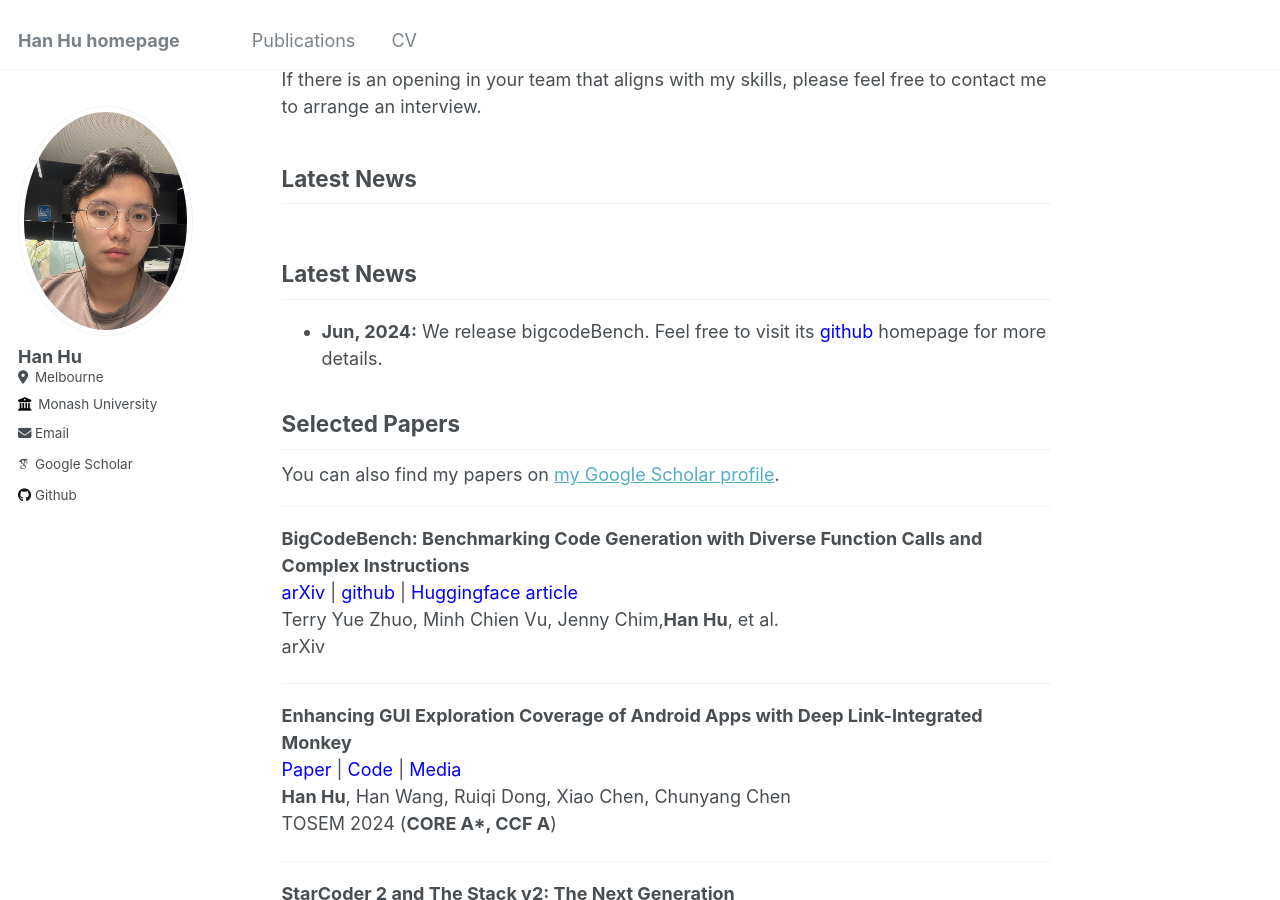
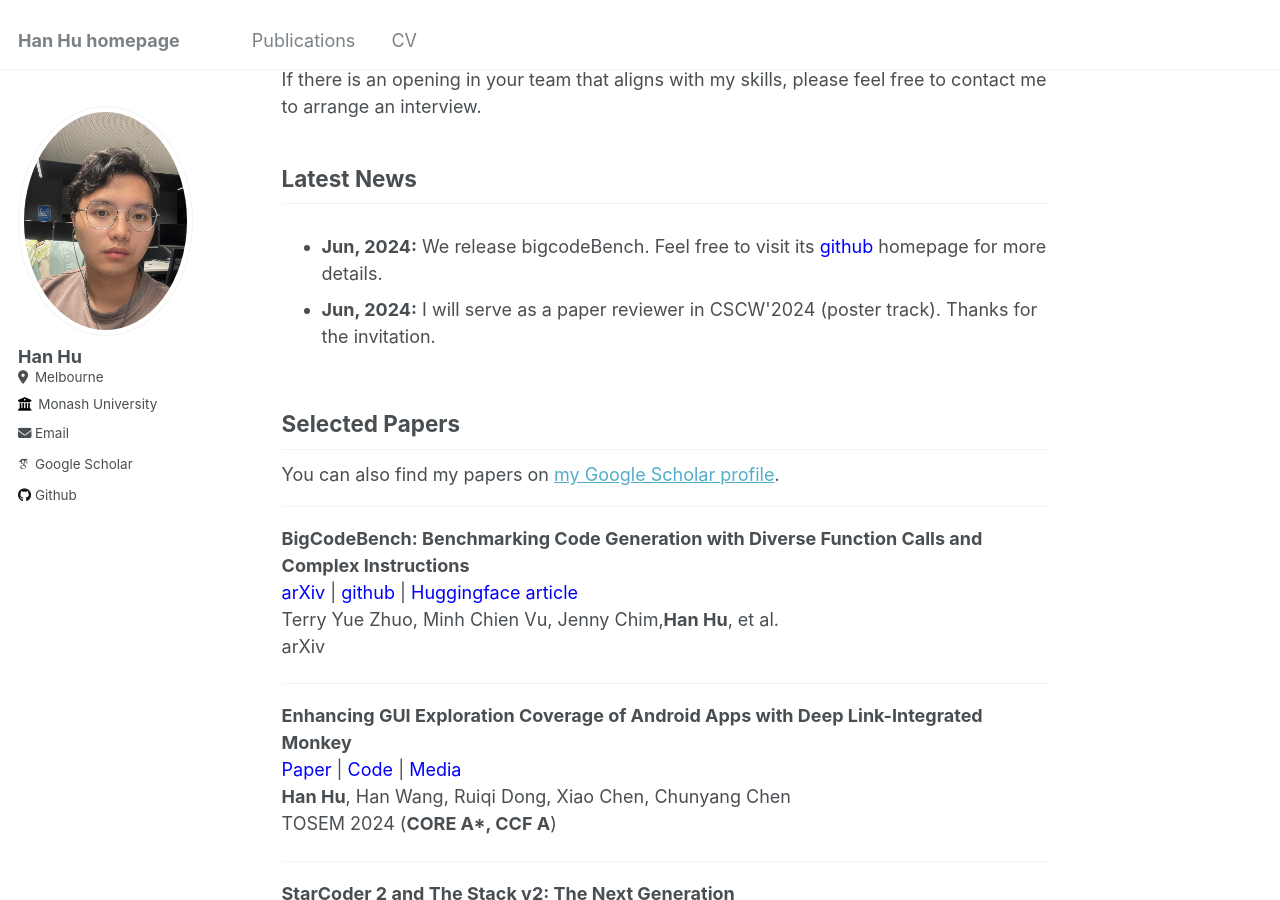
Before and after one commit to huhanGitHub/huhanGitHub.github.io, a Jekyll site: the page built from _pages/about.md, in a window 1280 px wide and 900 px high, scrolled down 1076 px. Built offline with Jekyll 4.4.1, drawn with Linux system fonts in a browser that asks for light colours; some web fonts are replaced.

Commit message:
Update about.md

```diff
--- a/_pages/about.md
+++ b/_pages/about.md
@@ -37,7 +37,6 @@ If there is an opening in your team that aligns with my skills, please feel free
 ## Latest News
 
 <div style="height: 150px; overflow-y: scroll;">
-  <h2>Latest News</h2>
   <ul>
     <li><b>Jun, 2024:</b> We release bigcodeBench. Feel free to visit its <a href="https://github.com/bigcode-project/bigcodebench" style="text-decoration: none; color: blue;">github</a> homepage for more details.</li>
     <li><b>Jun, 2024:</b> I will serve as a paper reviewer in CSCW'2024 (poster track). Thanks for the invitation.</li>
```
